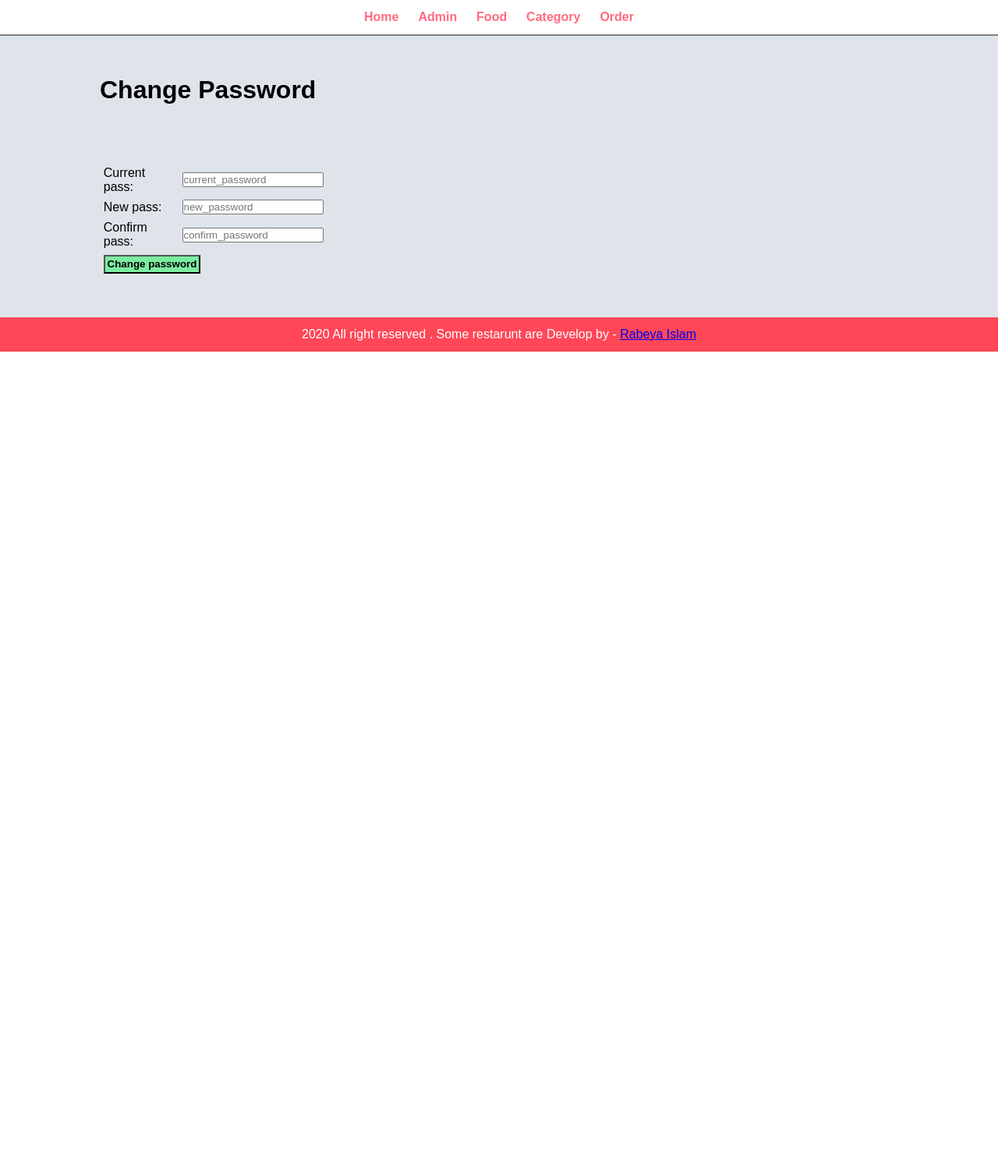
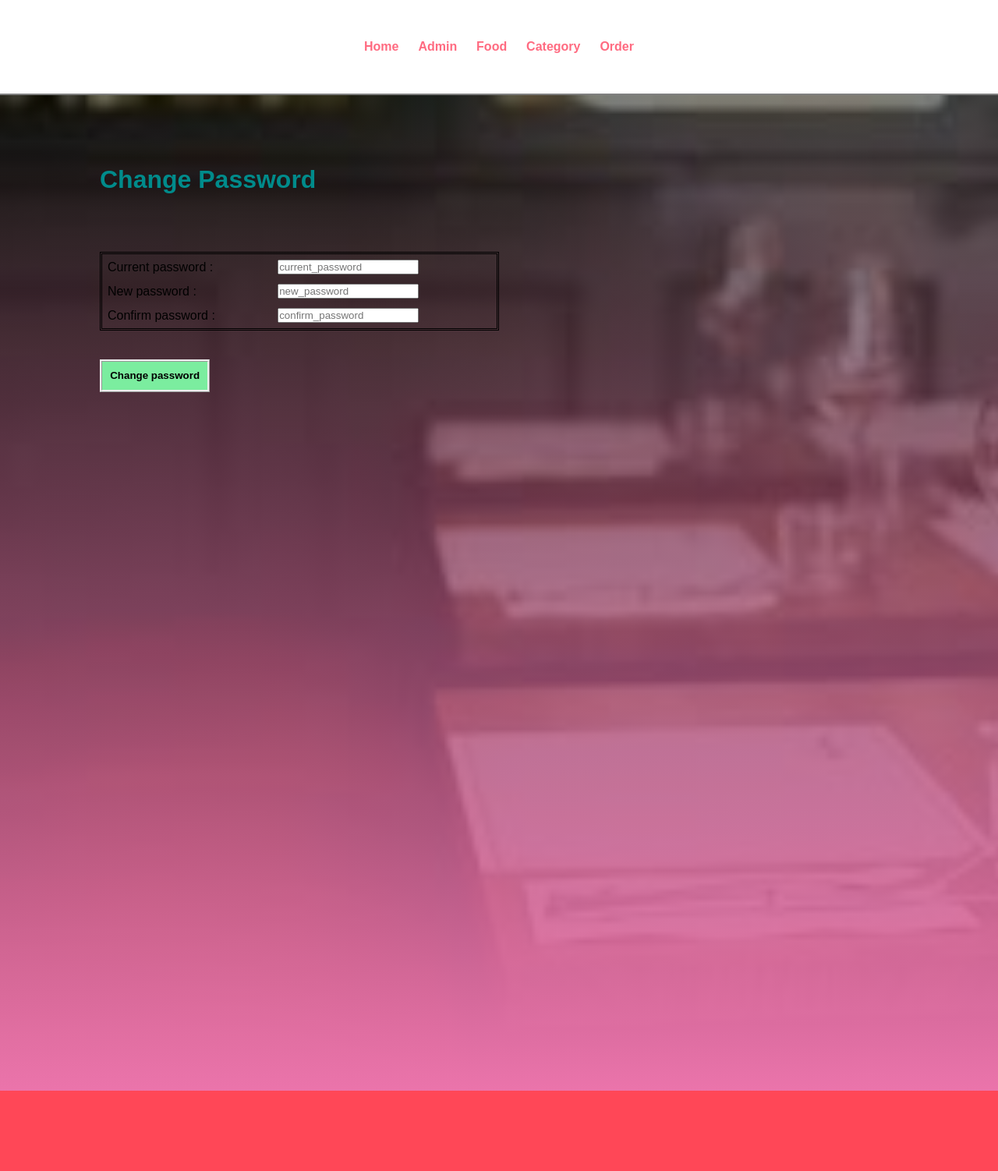
Before and after one commit to RabeyaIslam99/final_year_project, a PHP site: page /food_order/admin/update_password.php?id=1 in a window 1280 px wide. Shown: the whole page at 78% size. Before the commit the page ends 800 px from the top, so only its background shows below. Run offline with PHP 8.4, Linux system fonts and the light colour scheme.

Commit message:
Some code updated in all section

```diff
--- a/admin/add_admin.php
+++ b/admin/add_admin.php
@@ -38,13 +38,15 @@
             </td>
             <td></td>
         </tr>
-        <tr>
+
+    </table>
+    <br>
+    <tr>
             <td colspan="2">
                 <input type="submit" name="submit" value="Add admin" class="btn-secondary">
 
             </td>
         </tr>
-    </table>
        </form>
 
    </div>
--- a/admin/manage_category.php
+++ b/admin/manage_category.php
@@ -55,4 +55,4 @@
 
 
 </div>
-<?php include('partials/footer.php');?>
+<?php //include('partials/footer.php');?>
--- a/admin/manage_food.php
+++ b/admin/manage_food.php
@@ -54,4 +54,4 @@
 
 
 </div>
-<?php include('partials/footer.php');?>
+<?php // include('partials/footer.php');?>
--- a/admin/manage_order.php
+++ b/admin/manage_order.php
@@ -54,4 +54,4 @@
 
 
 </div>
-<?php include('partials/footer.php');?>
+<?php //include('partials/footer.php');?>
--- a/admin/partials/footer.php
+++ b/admin/partials/footer.php
@@ -1,7 +1,7 @@
   <!--Footer  section starts -->
   <div  class="footer">
    <div class="wrapper">
-   <p class="text-center"> 2020 All right reserved . Some restarunt are Develop by - <a href="a"> Rabeya Islam </a></P>
+   <p class="text-center"> <a href="a"> </a></P>
      </div>
       </div>
   <!--Footer section ends -->
--- a/admin/update_admin.php
+++ b/admin/update_admin.php
@@ -105,4 +105,4 @@
 
 ?>
 
-<?php include('partials/footer.php');?>
+<?php// include('partials/footer.php');?>
--- a/admin/update_password.php
+++ b/admin/update_password.php
@@ -11,18 +11,18 @@
         ?>
 
         <form action="" method="POST">
-           <table>
+           <table class="tbl-30">
                <tr>
-                    <td>Current pass:</td>
+                    <td>Current password :</td>
                         <td>
-                            <input    type="password"    name="current_password"   placeholder="current_password">
+                            <input    type="password" name="current_password"   placeholder="current_password">
 
                         </td>
 
                 </tr>
 
                 <tr>
-                    <td>New pass:</td>
+                    <td>New password :</td>
                         <td>
                             <input type="password"name="new_password"placeholder="new_password">
 
@@ -31,27 +31,89 @@
                 </tr>
 
                 <tr>
-                   <td>Confirm pass:</td>
+                   <td>Confirm password :</td>
                         <td>
                             <input type="password" name="confirm_password"placeholder="confirm_password">
 
                         </td>
 
-                </tr>
-
-                    <td colspan="2">
-                      <input type="hidden" name="id" value="<?php echo $id;?>">
-                      <input type="submit" name="submit" value="Change password" class="btn-secondary">
-                    </td>
-
-                </tr>
 
 
             </table>
+            <br>
+            </tr>
+
+               <td colspan="2">
+                 <input type="hidden" name="id" value="<?php echo $id;?>">
+                 <input type="submit" name="submit" value="Change password" class="btn-secondary">
+               </td>
+
+           </tr>
 
         </form>
 
     </div>
 </div>
 
+<?php
+     //Check whether the submit button is clicked or not
+     if(isset($_POST['submit']))
+     {
+         //echo "clicked";
+         //1.Get the data from Form
+         $id=$_POST['id'];
+         $current_password = md5($_POST['current_password']);
+         $new_password = md5($_POST['new_password']);
+         $confirm_password = md5($_POST['confirm_password']);
+
+         //2.Check whether the user with current ID and current password Exists or not
+         $sql = "SELECT * FROM tbl_admin WHERE id=$id AND password='$current_password'";
+
+         //Execute the query
+         $res = mysqli_query($conn, $sql);
+
+         if($res==TRUE)
+         {
+             //Check whether data is avaialble or not
+             $count=mysqli_num_rows($res);
+
+             if($count==1)
+             {
+              //User exists and Password can be changed
+              //echo "User found";
+
+              //Check whether the new password and confirm password match or not
+              if($new_password==$confirm_password)
+              {
+                  //update the password
+                  echo "Password match ";
+              }
+              else
+              {
+                  //Redirect to manage admin page with error massege
+                  $_SESSION['password-not-match'] = "<div class='error'>Password did not match.</div>";
+                 //Redirect the user
+                  header("location:".SITEURL.'admin/manage_admin.php');
+              }
+
+             }
+             else
+             {
+              //User does not exists set message and redirect
+              $_SESSION['user-not-found'] = "<div class='error'>User not found.</div>";
+               //Redirect the user
+               header("location:".SITEURL.'admin/manage_admin.php');
+             }
+         }
+
+         //3.Check whether the new Password and confirm password match or not
+
+         //4. Change password if all above is true
+     }
+
+
+
+?>
+
+
 <?php include('partials/footer.php');?>
--- a/css/admin.css
+++ b/css/admin.css
@@ -11,10 +11,17 @@
 }
 .wrapper{
 
-    padding:  1% ;
+    padding:  4% ;
     width: 80%;
     margin: 0 auto;
+    color: darkcyan;
+
 }
+
+
+
+
+
 .text-center{
     text-align: center;
 
@@ -25,14 +32,24 @@
 }
 .tbl-full{
     width: 80%;
+    border: double;
+    background-color: cornsilk;
+    margin: 0%;
+
 }
+
 .tbl-30{
-    width: 30%;
+    width: 50%;
+  border: double;
+
 }
+
 table tr th{
     border-bottom: 1px solid black;
     padding: 1%;
     text-align: left;
+    border: ridge;
+    background-color: blanchedalmond;
 }
 table tr td{
     padding: 1%;
@@ -42,9 +59,11 @@ table tr td{
 .btn-primary{
     background-color: #1e90ff;
     padding: 1%;
-    color: #141516;
+    color:white;
     text-decoration: none;
     font-weight: bold;
+    border: ridge;
+
 
 
 
@@ -59,12 +78,21 @@ table tr td{
     color: black;
     text-decoration: none;
     font-weight: bold;
+    border: ridge;
+
+
+
 
 
 }
 .btn-secondary:hover{
 
     background-color:#2ed573;
+
+
+
+
+
 }
 .btn-danger{
     background-color: #ff7f50;
@@ -72,6 +100,7 @@ table tr td{
     color: white;
     text-decoration: none;
     font-weight: bold;
+    border: double;
 
 
 }
@@ -111,6 +140,7 @@ table tr td{
     color: #ff6b81;
 
 
+
 }
 .menu ul li a:hover{
 
@@ -123,6 +153,10 @@ table tr td{
 
     background-color: #dfe4ea;
     padding: 3% 0;
+    background: linear-gradient(rgba(0,0,0,0.5),#eb74ab),url(../images/bc.jpg);
+    height: 150vh;
+    background-size: cover;
+
 }
 .col-4{
     width: 18%;
```
Also changed, not shown: admin/manage_admin.php (+14 -5 lines), images/bc.jpg (added).
